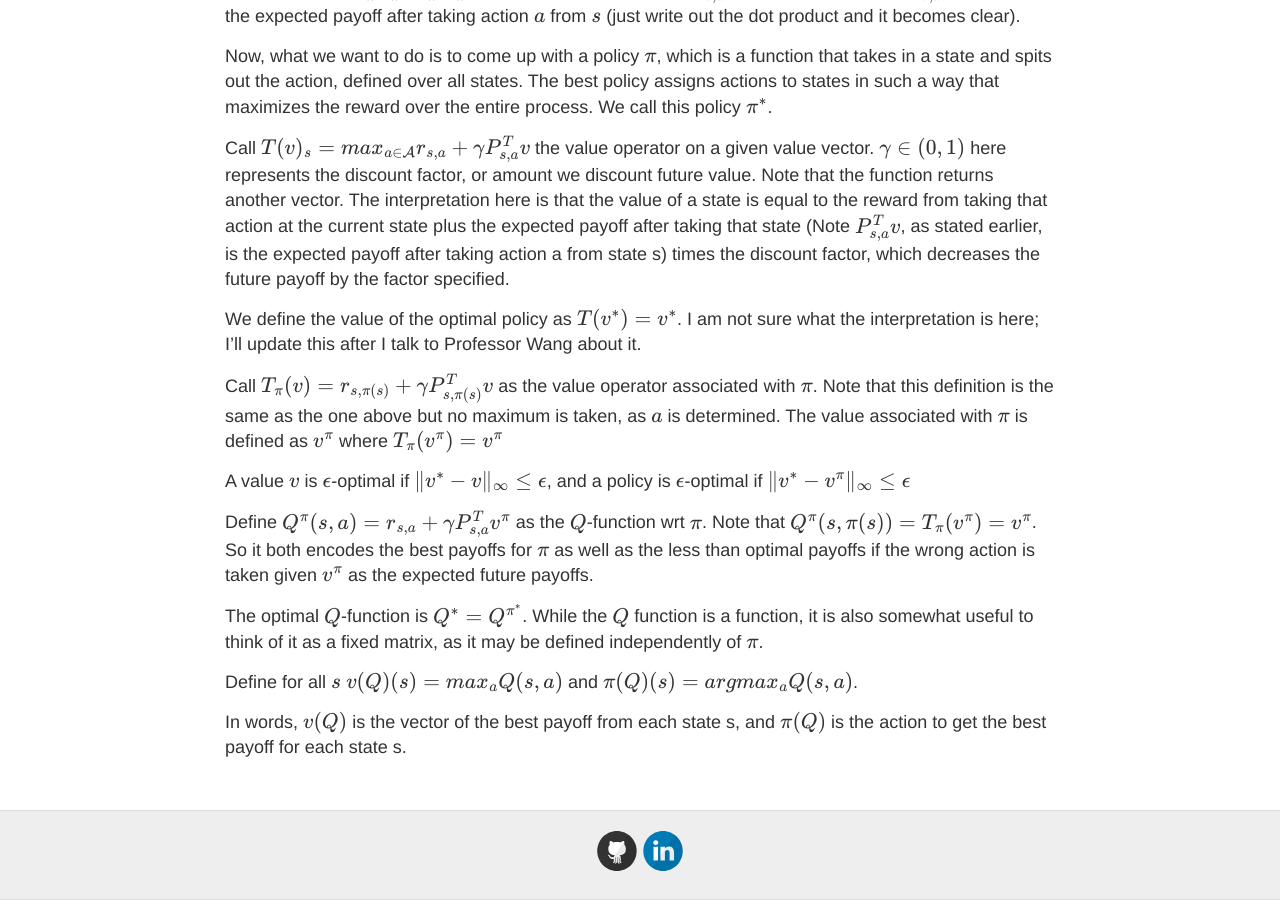
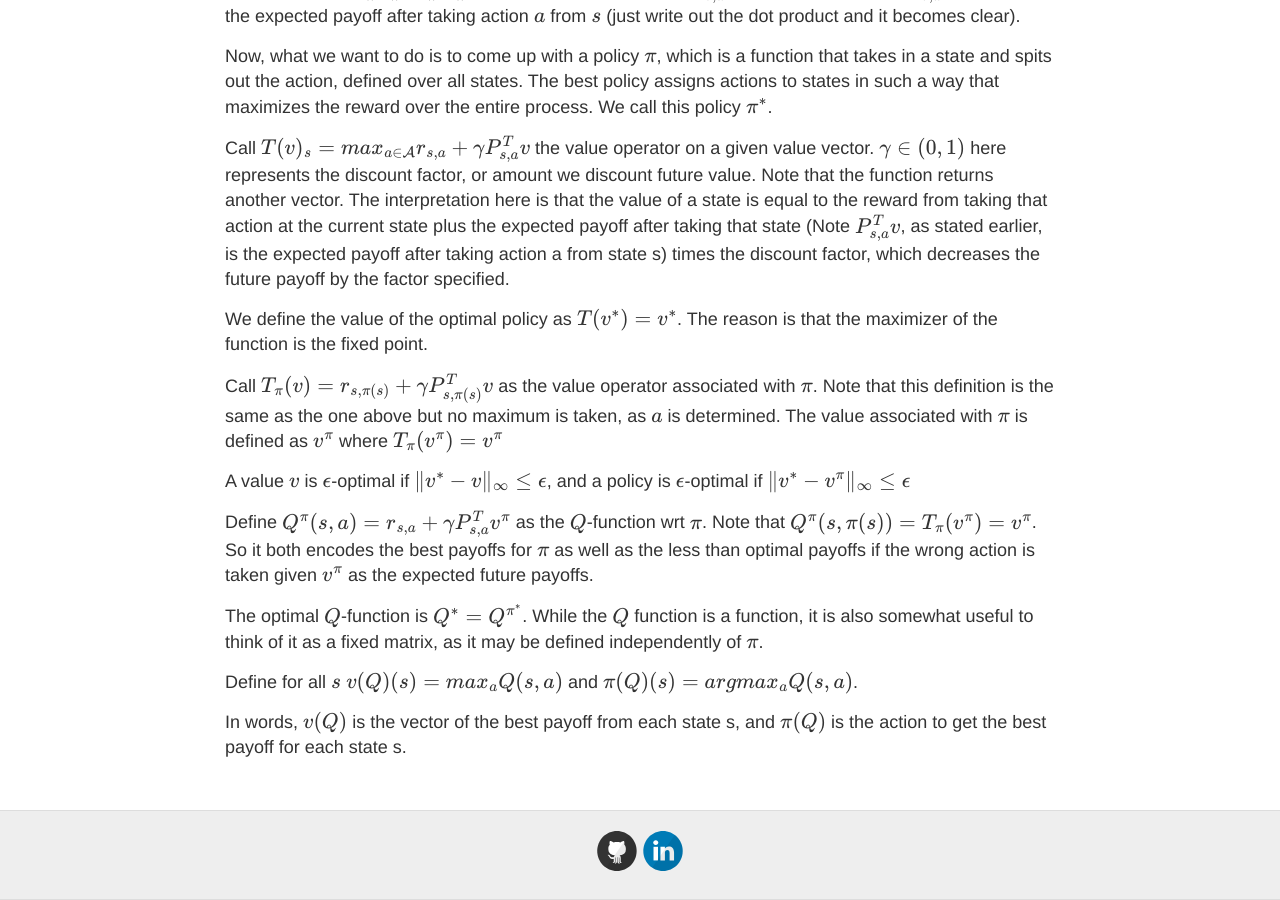
Before and after one commit to houcharlie/oldwebsite, a Jekyll site: the page built from _posts/2018-10-8-mdp.md, in a window 1280 px wide and 900 px high, scrolled down 722 px. Built offline with Jekyll 4.4.1, drawn with Linux system fonts in a browser that asks for light colours; formulas are drawn with MathJax 3.

Commit message:
Update _posts/2018-10-8-mdp.md

```diff
--- a/_posts/2018-10-8-mdp.md
+++ b/_posts/2018-10-8-mdp.md
@@ -21,7 +21,7 @@ Now, what we want to do is to come up with a policy $$ \pi $$, which is a functi
 
 Call $$ T(v)_{s} = max_{a \in \cal{A}} {r_{s,a} + \gamma P_{s,a}^{T}v} $$ the value operator on a given value vector.  $$\gamma \in (0,1)$$ here represents the discount factor, or amount we discount future value.  Note that the function returns another vector.  The interpretation here is that the value of a state is equal to the reward from taking that action at the current state plus the expected payoff after taking that state (Note $$P_{s,a}^{T}v$$, as stated earlier, is the expected payoff after taking action a from state s) times the discount factor, which decreases the future payoff by the factor specified.
 
-We define the value of the optimal policy as $$ T(v^{*}) = v^{*} $$.  I am not sure what the interpretation is here; I'll update this after I talk to Professor Wang about it.
+We define the value of the optimal policy as $$ T(v^{*}) = v^{*} $$.  The reason is that the maximizer of the function is the fixed point.
 
 Call $$T_{\pi}(v) = r_{s,\pi(s)} + \gamma P_{s,\pi(s)}^{T}v $$ as the value operator associated with $$\pi$$.  Note that this definition is the same as the one above but no maximum is taken, as $$a$$ is determined.  The value associated with $$\pi$$ is defined as $$v^{\pi}$$ where $$T_{\pi}(v^{\pi}) = v^{\pi}$$
 
```
